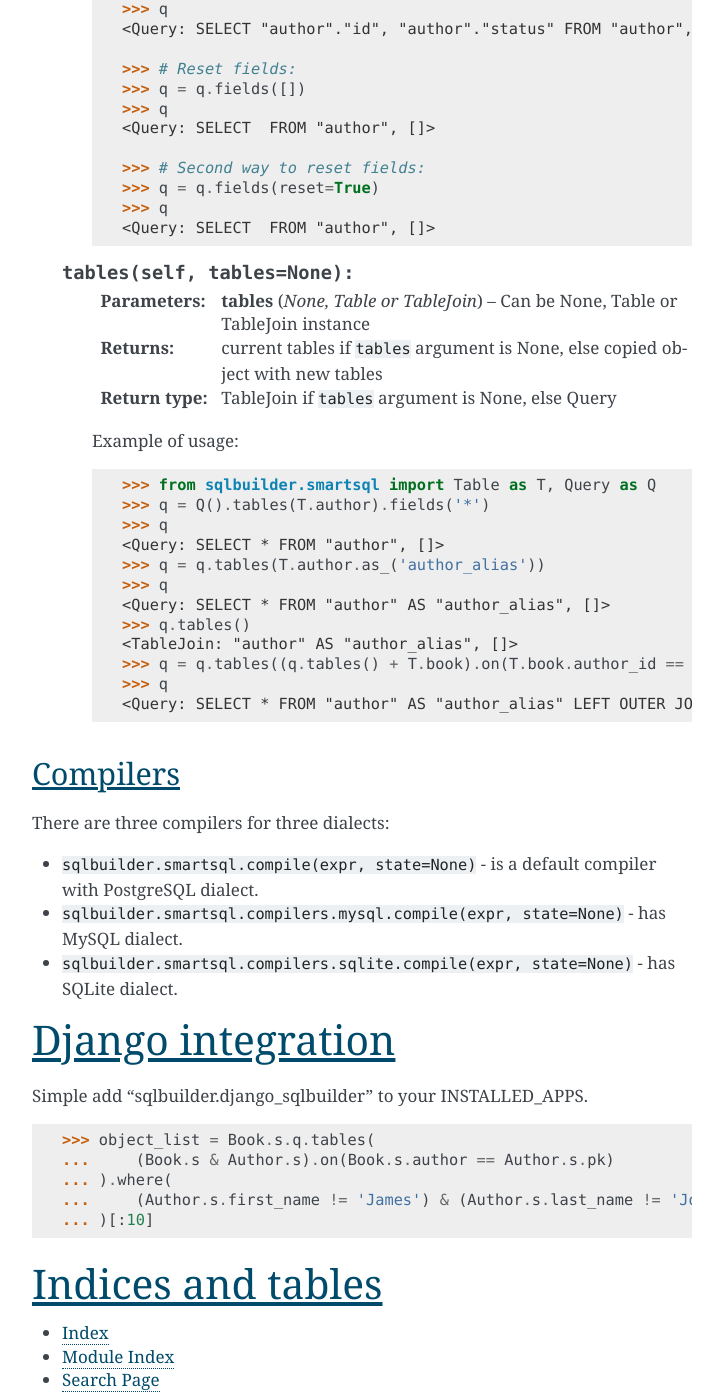
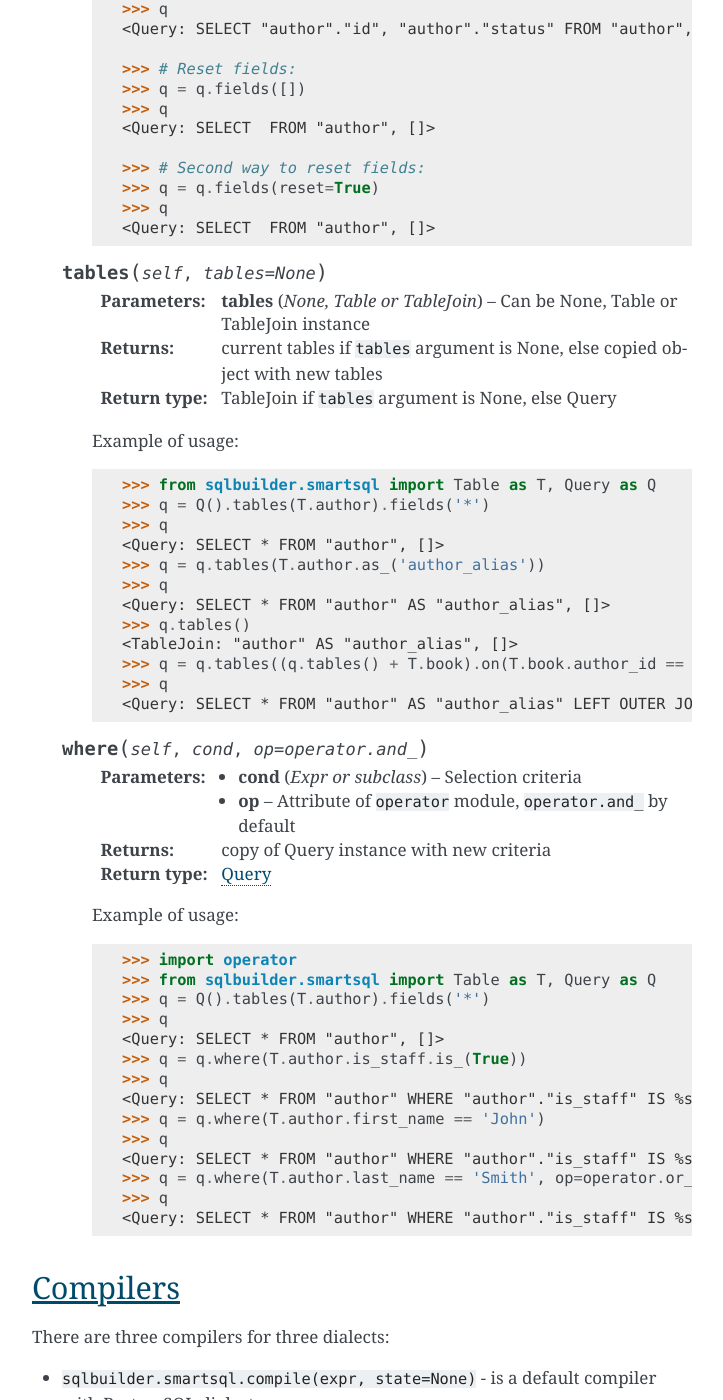
Before and after one commit to emacsway/sqlbuilder, a Sphinx documentation site: the page built from docs/index.rst, in a window 1280 px wide and 1400 px high, scrolled down 7397 px. Shown: the whole window, without its empty margins (388-1111 px from the left). Built offline with Sphinx 7.4.7, drawn with Linux system fonts in a browser that asks for light colours; some of the changed text lies outside the part shown.

Commit message:
docs: Query.where()

```diff
--- a/docs/index.rst
+++ b/docs/index.rst
@@ -378,7 +378,7 @@ Query object
             >>> q
             <Query: SELECT  FROM "author", []>
 
-    .. method:: tables(self, tables=None):
+    .. method:: tables(self, tables=None)
 
         :param tables: Can be None, Table or TableJoin instance
         :type tables: None, Table or TableJoin
@@ -399,6 +399,31 @@ Query object
             >>> q = q.tables((q.tables() + T.book).on(T.book.author_id == T.author.as_('author_alias').id))
             >>> q
             <Query: SELECT * FROM "author" AS "author_alias" LEFT OUTER JOIN "book" ON ("book"."author_id" = "author_alias"."id"), []>
+
+    .. method:: where(self, cond, op=operator.and_)
+
+        :param cond: Selection criteria
+        :type cond: Expr or subclass
+        :param op: Attribute of ``operator`` module, ``operator.and_`` by default
+        :return: copy of Query instance with new criteria
+        :rtype: Query
+
+        Example of usage::
+
+            >>> import operator
+            >>> from sqlbuilder.smartsql import Table as T, Query as Q
+            >>> q = Q().tables(T.author).fields('*')
+            >>> q
+            <Query: SELECT * FROM "author", []>
+            >>> q = q.where(T.author.is_staff.is_(True))
+            >>> q
+            <Query: SELECT * FROM "author" WHERE "author"."is_staff" IS %s, [True]>
+            >>> q = q.where(T.author.first_name == 'John')
+            >>> q
+            <Query: SELECT * FROM "author" WHERE "author"."is_staff" IS %s AND "author"."first_name" = %s, [True, 'John']>
+            >>> q = q.where(T.author.last_name == 'Smith', op=operator.or_)
+            >>> q
+            <Query: SELECT * FROM "author" WHERE "author"."is_staff" IS %s AND "author"."first_name" = %s OR "author"."last_name" = %s, [True, 'John', 'Smith']>
 
 
 Compilers
```
